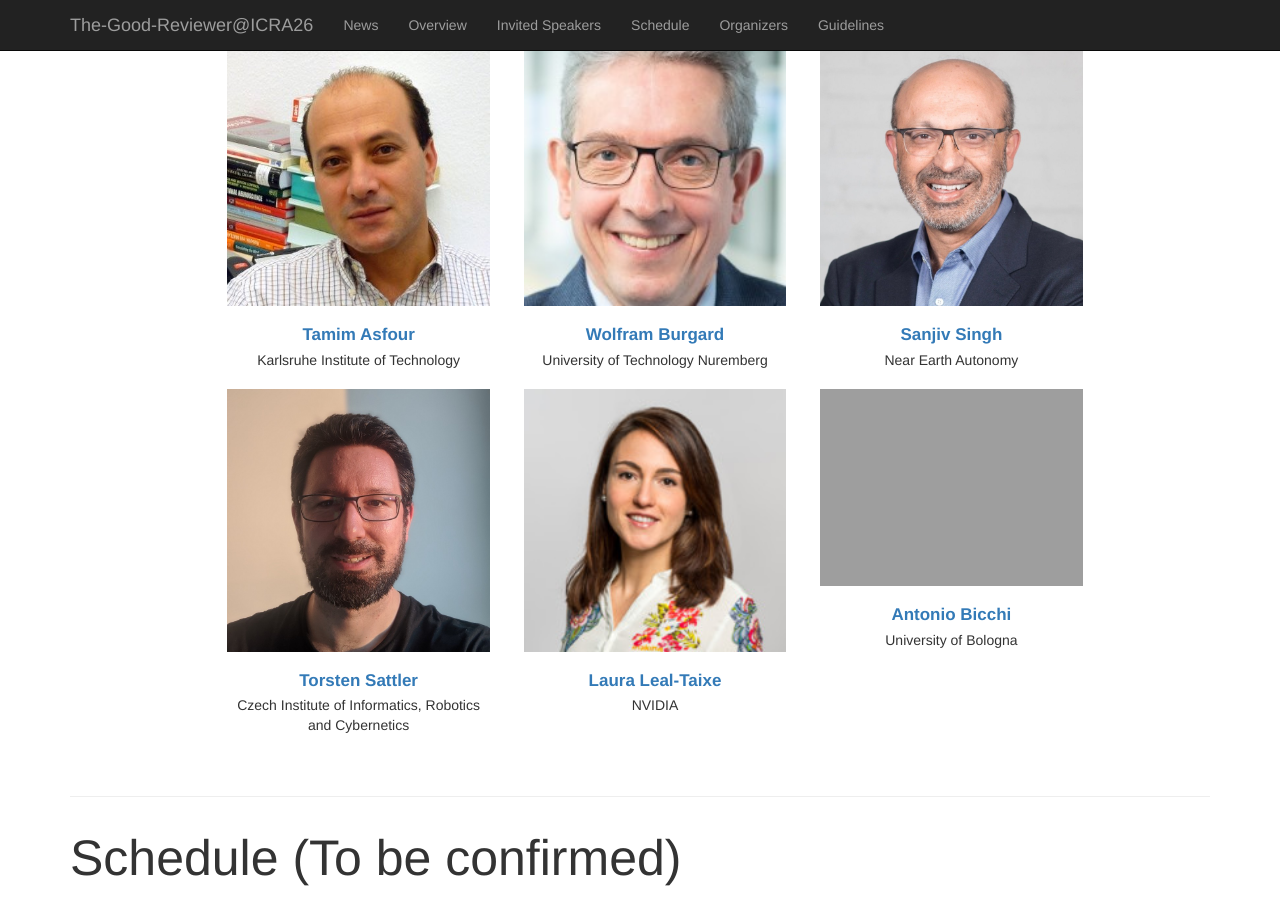
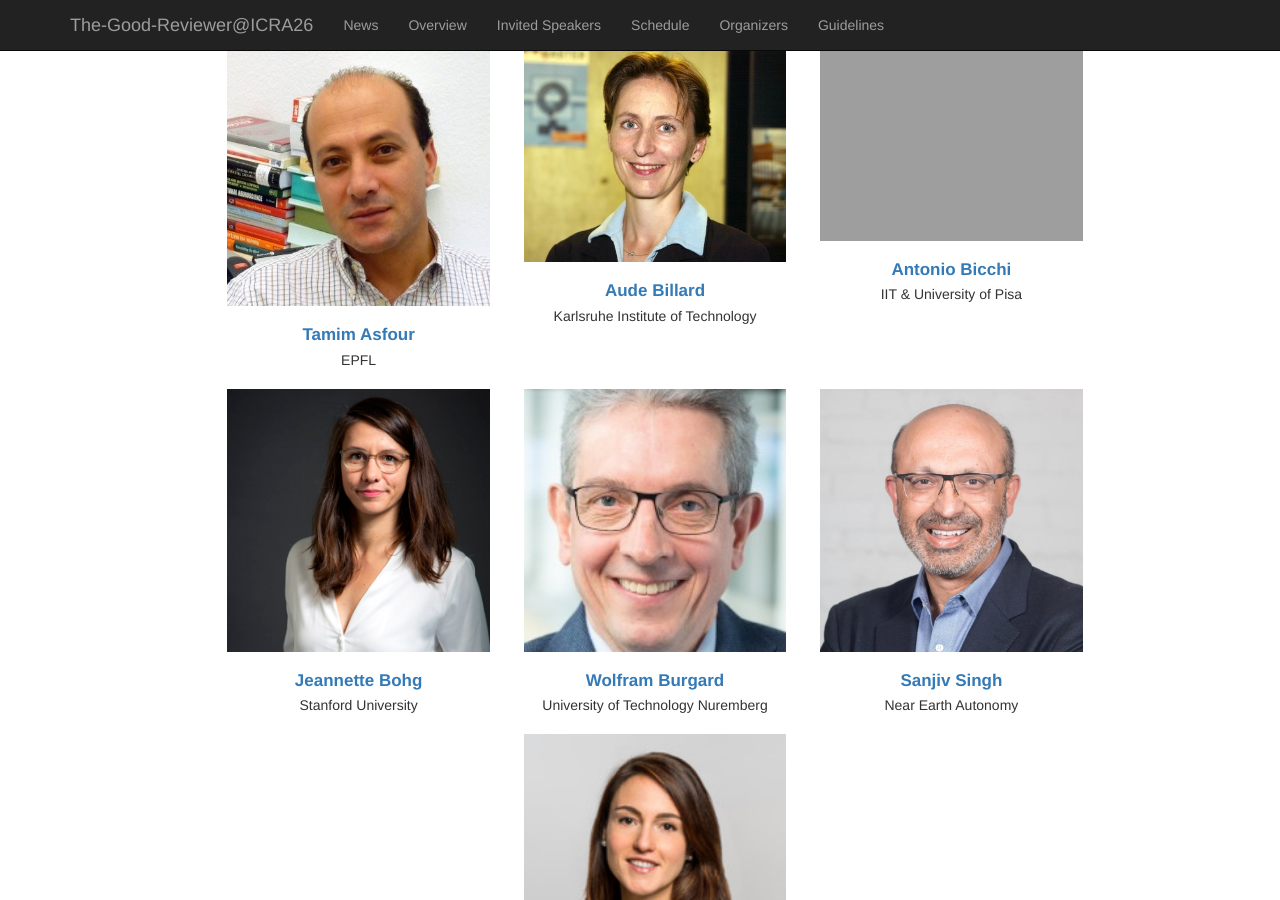
Before and after one commit to alejandrofontan/The-Good-Reviewer-ICRA26, a Jekyll site: the page built from index.html, in a window 1280 px wide and 900 px high, scrolled down 1258 px. Built offline with Jekyll 4.4.1, drawn with Linux system fonts in a browser that asks for light colours.

Commit message:
update speakers

```diff
--- a/_data/speakers.yaml
+++ b/_data/speakers.yaml
@@ -2,7 +2,25 @@
   image: /assets/images/tamin_asfour.jpeg
   web: https://www.linkedin.com/in/tamim-asfour-829979a/
   position: Professor
+  affiliation: EPFL
+
+- name: Aude Billard
+  image: /assets/images/aude_billard.jpg
+  web: https://people.epfl.ch/aude.billard
+  position: Professor
   affiliation: Karlsruhe Institute of Technology
+
+- name: Antonio Bicchi
+  image: /assets/images/antonio_bicchi.jpeg
+  web: https://www.iit.it/people/antonio-bicchi
+  position: Professor
+  affiliation: IIT & University of Pisa
+
+- name: Jeannette Bohg
+  image: /assets/images/jeannette_bogh.png
+  web: https://web.stanford.edu/~bohg/
+  position: Assistant Professor
+  affiliation: Stanford University
 
 - name: Wolfram Burgard
   image: /assets/images/wolfram_burgard.jpeg
@@ -16,20 +34,8 @@
   position: CEO
   affiliation: Near Earth Autonomy
 
-- name: Torsten Sattler
-  image: /assets/images/torsten_sattler.jpeg
-  web: https://www.professoren.tum.de/en/dai-angela
-  position: Senior Researcher
-  affiliation: Czech Institute of Informatics, Robotics and Cybernetics
-
 - name: Laura Leal-Taixe
   image: /assets/images/laura_leal-taixe.jpeg
   web: https://www.linkedin.com/in/lealtaixe/
   position: Senior Research Manager
   affiliation: NVIDIA
-
-- name: Antonio Bicchi
-  image: /assets/images/antonio_bicchi.jpeg
-  web: https://www.linkedin.com/in/shehryar-khattak/
-  position: Professor
-  affiliation: University of Bologna
```
Also changed, not shown: assets/images/aude_billard.jpg (added), assets/images/jeannette_bogh.png (added), 1 other file.
